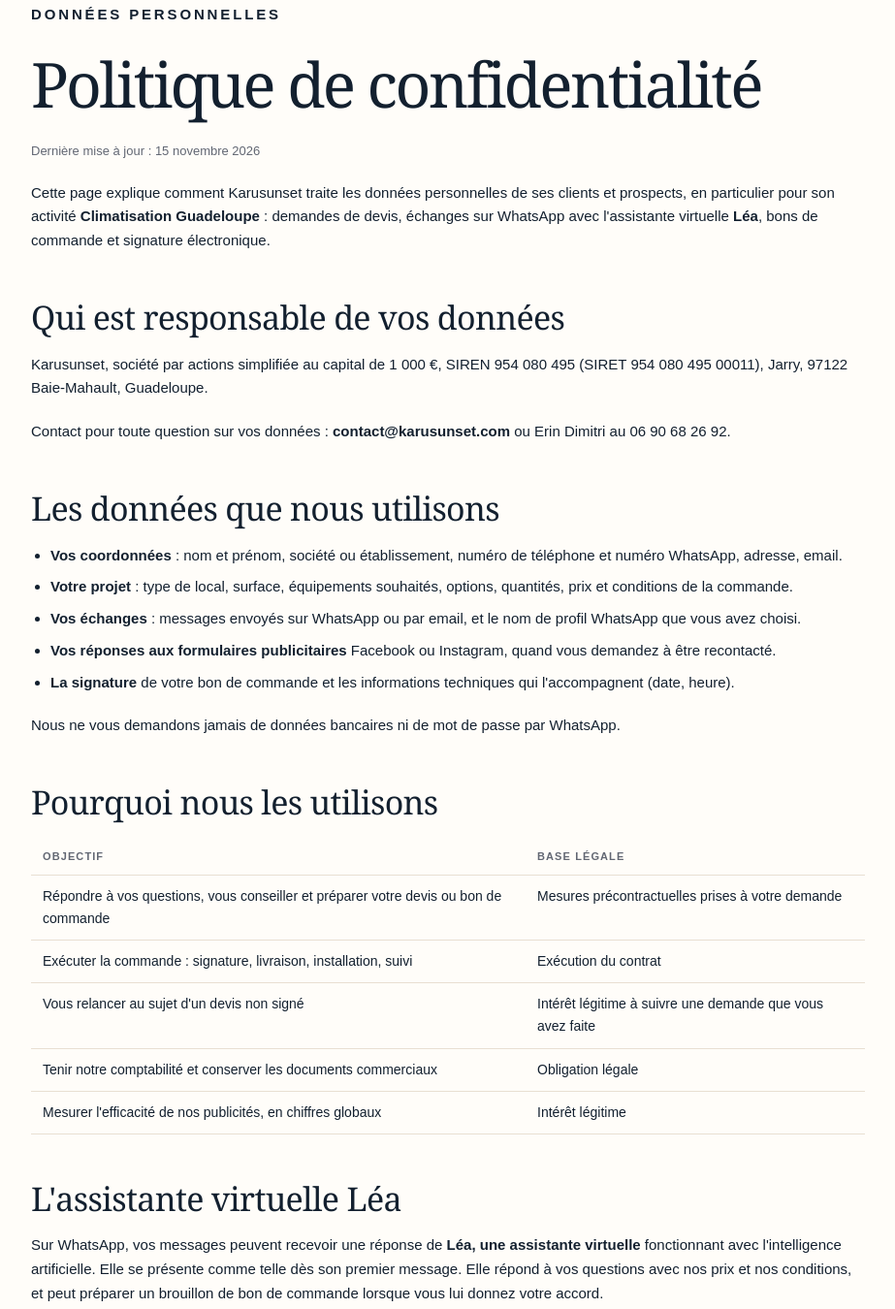
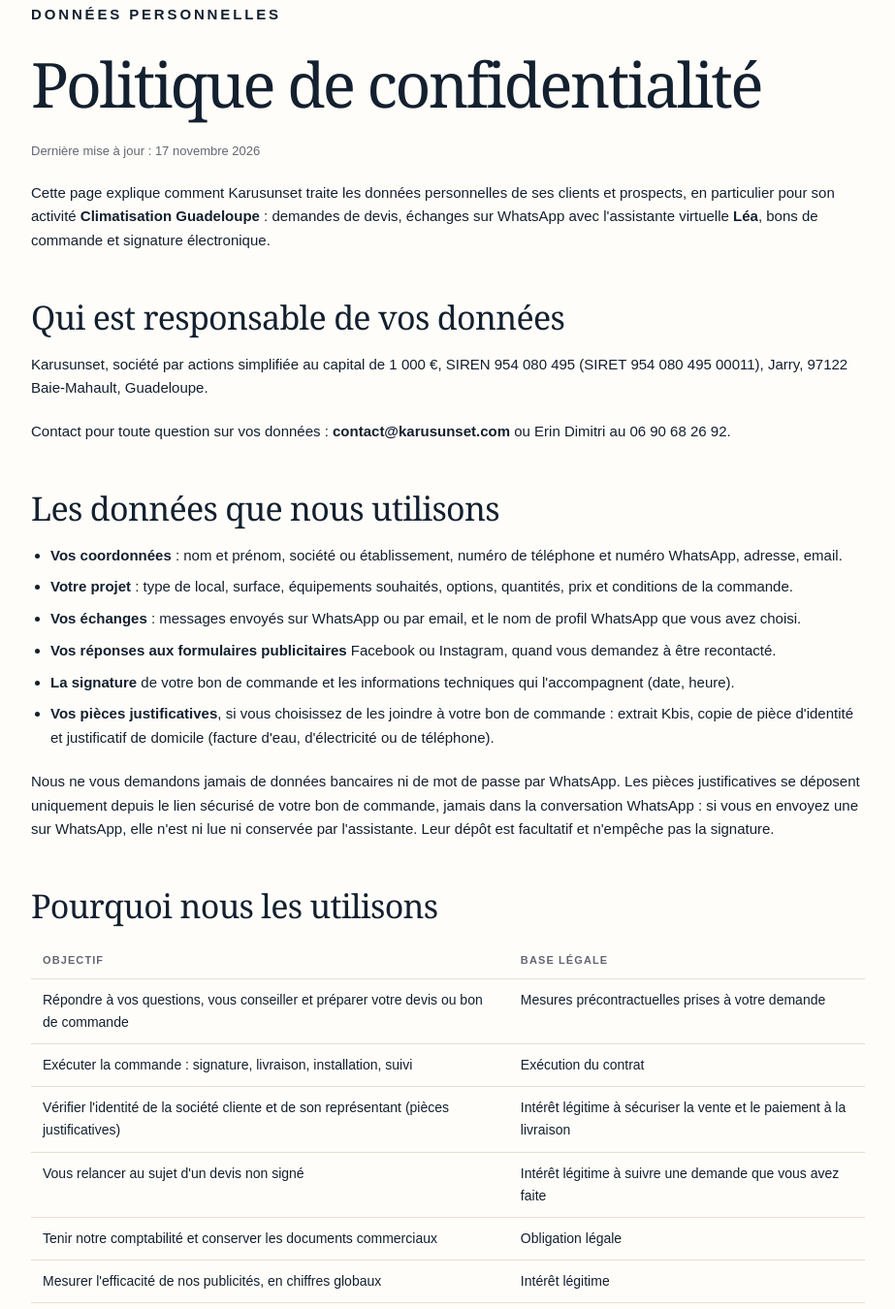
Before and after one commit to dimsxm-cell/karusunset-site, a plain HTML site: page confidentialite.html in a window 1280 px wide. Shown: the part 251-1601 px from the top of the page at 97% size, without its empty margins (178-1101 px from the left). Drawn offline with Linux system fonts and the light colour scheme.

Commit message:
Confidentialité : pièces justificatives (Kbis, pièce d'identité, justificatif de domicile)
Données collectées, finalité et base légale, dépôt uniquement par le lien sécurisé (jamais
sur WhatsApp), conservation pendant la relation commerciale puis 5 ans, prestataire Parafé.

Co-Authored-By: Claude Opus 5.5 <noreply@anthropic.com>
Claude-Session: https://claude.ai/code/session_01WGj6hYFN7P51DRKMc4Kxnr

```diff
--- a/confidentialite.html
+++ b/confidentialite.html
@@ -16,7 +16,7 @@
 <a class="back" href="index.html">← Retour à l'accueil</a>
 <p class="eyebrow">Données personnelles</p>
 <h1>Politique de confidentialité</h1>
-<p class="maj">Dernière mise à jour : 15 novembre 2026</p>
+<p class="maj">Dernière mise à jour : 17 novembre 2026</p>
 <p>Cette page explique comment Karusunset traite les données personnelles de ses clients et prospects, en particulier pour son activité <strong>Climatisation Guadeloupe</strong> : demandes de devis, échanges sur WhatsApp avec l'assistante virtuelle <strong>Léa</strong>, bons de commande et signature électronique.</p>
 
 <h2>Qui est responsable de vos données</h2>
@@ -30,8 +30,9 @@
 <li><strong>Vos échanges</strong> : messages envoyés sur WhatsApp ou par email, et le nom de profil WhatsApp que vous avez choisi.</li>
 <li><strong>Vos réponses aux formulaires publicitaires</strong> Facebook ou Instagram, quand vous demandez à être recontacté.</li>
 <li><strong>La signature</strong> de votre bon de commande et les informations techniques qui l'accompagnent (date, heure).</li>
+<li><strong>Vos pièces justificatives</strong>, si vous choisissez de les joindre à votre bon de commande : extrait Kbis, copie de pièce d'identité et justificatif de domicile (facture d'eau, d'électricité ou de téléphone).</li>
 </ul>
-<p>Nous ne vous demandons jamais de données bancaires ni de mot de passe par WhatsApp.</p>
+<p>Nous ne vous demandons jamais de données bancaires ni de mot de passe par WhatsApp. Les pièces justificatives se déposent uniquement depuis le lien sécurisé de votre bon de commande, jamais dans la conversation WhatsApp : si vous en envoyez une sur WhatsApp, elle n'est ni lue ni conservée par l'assistante. Leur dépôt est facultatif et n'empêche pas la signature.</p>
 
 <h2>Pourquoi nous les utilisons</h2>
 <div class="tableau"><table>
@@ -39,6 +40,7 @@
 <tbody>
 <tr><td>Répondre à vos questions, vous conseiller et préparer votre devis ou bon de commande</td><td>Mesures précontractuelles prises à votre demande</td></tr>
 <tr><td>Exécuter la commande : signature, livraison, installation, suivi</td><td>Exécution du contrat</td></tr>
+<tr><td>Vérifier l'identité de la société cliente et de son représentant (pièces justificatives)</td><td>Intérêt légitime à sécuriser la vente et le paiement à la livraison</td></tr>
 <tr><td>Vous relancer au sujet d'un devis non signé</td><td>Intérêt légitime à suivre une demande que vous avez faite</td></tr>
 <tr><td>Tenir notre comptabilité et conserver les documents commerciaux</td><td>Obligation légale</td></tr>
 <tr><td>Mesurer l'efficacité de nos publicités, en chiffres globaux</td><td>Intérêt légitime</td></tr>
@@ -58,7 +60,7 @@
 <li><strong>Meta</strong> (WhatsApp Business, Facebook et Instagram) : messagerie et formulaires publicitaires ;</li>
 <li><strong>Anthropic</strong> (Claude) : intelligence artificielle de l'assistante Léa ;</li>
 <li><strong>Supabase</strong> : hébergement de la base de données des demandes et des conversations ;</li>
-<li><strong>Parafé</strong> : préparation des bons de commande et signature électronique ;</li>
+<li><strong>Parafé</strong> : préparation des bons de commande, signature électronique et dépôt des pièces justificatives ;</li>
 <li><strong>Zapier</strong> : transmission des demandes issues des formulaires publicitaires ;</li>
 <li><strong>Vercel</strong> : hébergement de notre site de commande en ligne.</li>
 </ul>
@@ -70,6 +72,7 @@
 <li><strong>Conversations WhatsApp avec Léa</strong> : 12 mois après le dernier message. L'assistante ne s'appuie que sur les 7 derniers jours pour vous répondre.</li>
 <li><strong>Demandes sans commande</strong> : 3 ans après notre dernier échange.</li>
 <li><strong>Clients</strong> : pendant la relation commerciale, puis 5 ans.</li>
+<li><strong>Pièces justificatives</strong> (Kbis, pièce d'identité, justificatif de domicile) : pendant la relation commerciale, puis 5 ans. Elles sont conservées dans un espace privé, consultables uniquement par Karusunset au moyen de liens temporaires.</li>
 <li><strong>Bons de commande signés et factures</strong> : 10 ans, comme l'exige la loi.</li>
 </ul>
 
```
